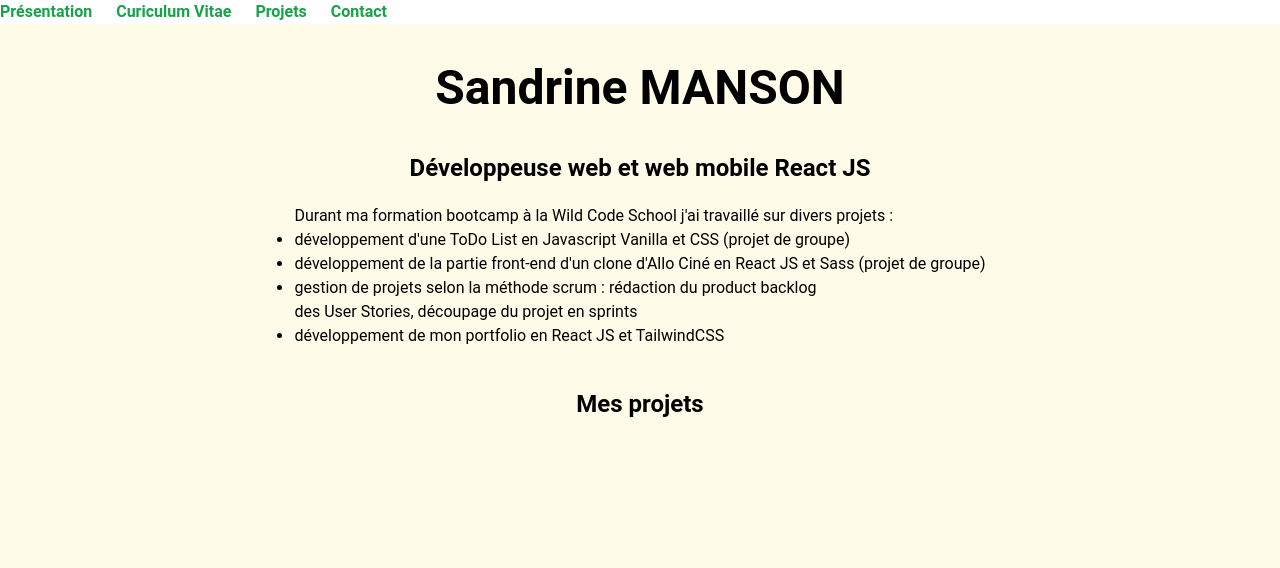
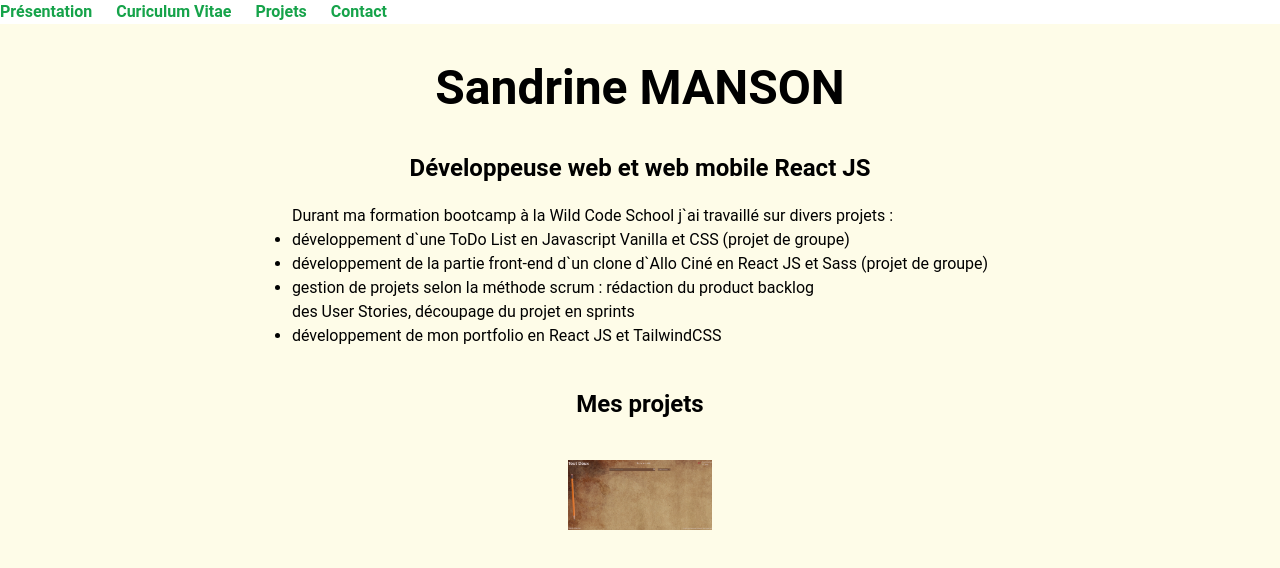
Before and after one commit to SandrineM-design/SandrineM-design.github.io, a React (Vite) app: page /curiculum in a window 1280 px wide. Shown: the top 568 px of the page. Built offline with nearby package versions, Linux system fonts and the light colour scheme.

Commit message:
add project in curriculum

```diff
--- a/src/pages/Curiculum.jsx
+++ b/src/pages/Curiculum.jsx
@@ -1,4 +1,5 @@
 import React from "react";
+import photo from "../assets/capture_ToDO_List.jpg";
 
 function Curiculum(props) {
   return (
@@ -8,15 +9,15 @@ function Curiculum(props) {
         Développeuse web et web mobile React JS
       </h2>
       <p className="mt-5 vhitespace-norma bg-yellow-50l">
-        Durant ma formation bootcamp à la Wild Code School j'ai travaillé sur
+        Durant ma formation bootcamp à la Wild Code School j`ai travaillé sur
         divers projets : <br />
         <ul className="list-disc">
           <li>
-            développement d'une ToDo List en Javascript Vanilla et CSS (projet
+            développement d`une ToDo List en Javascript Vanilla et CSS (projet
             de groupe)
           </li>
           <li>
-            développement de la partie front-end d'un clone d'Allo Ciné en React
+            développement de la partie front-end d`un clone d`Allo Ciné en React
             JS et Sass (projet de groupe)
           </li>
           <li>
@@ -29,6 +30,7 @@ function Curiculum(props) {
         </ul>
       </p>
       <h2 className="mt-10 font-bold text-2xl bg-yellow-50">Mes projets</h2>
+      <img className="mt-10 w-36  bg-yellow-50" src={photo}></img>
     </div>
   );
 }
```
Also changed, not shown: src/assets/Capture_ToDo_List.jpg (added).
